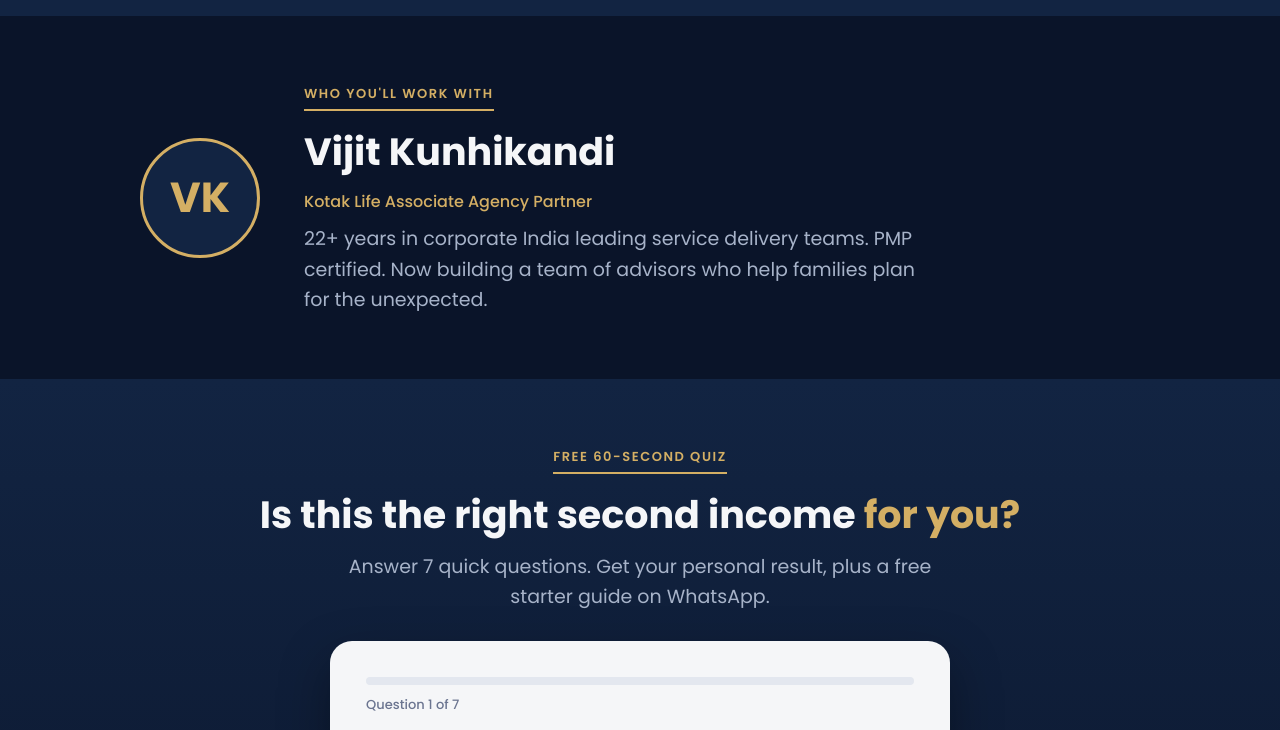
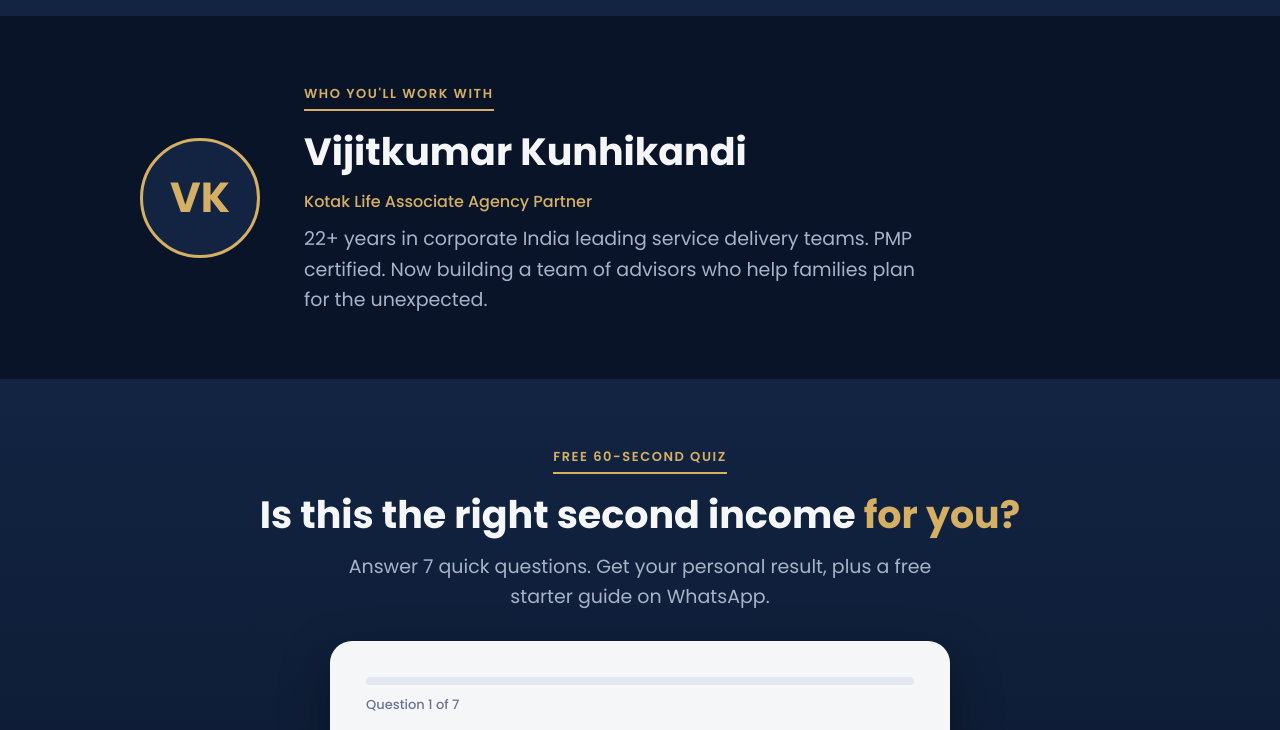
Before and after one commit to Vijit-k/agentengine, a plain HTML site: page index.html in a window 1280 px wide. Shown: the part 2760-3490 px from the top of the page. Drawn offline with Linux system fonts and the light colour scheme.

Commit message:
Full name everywhere, ignore local outputs

```diff
--- a/index.html
+++ b/index.html
@@ -16,7 +16,7 @@
    ========================================================= */
 const CONFIG = {
   brandName:    "Financial Awareness Champions",   // shown at the top of the page
-  leaderName:   "Vijit Kunhikandi",
+  leaderName:   "Vijitkumar Kunhikandi",
   leaderTitle:  "Kotak Life Associate Agency Partner",
   leaderBio:    "22+ years in corporate India leading service delivery teams. PMP certified. Now building a team of advisors who help families plan for the unexpected.",
   insurer:      "Kotak Life",
```
Also changed, not shown: 2 other files.
